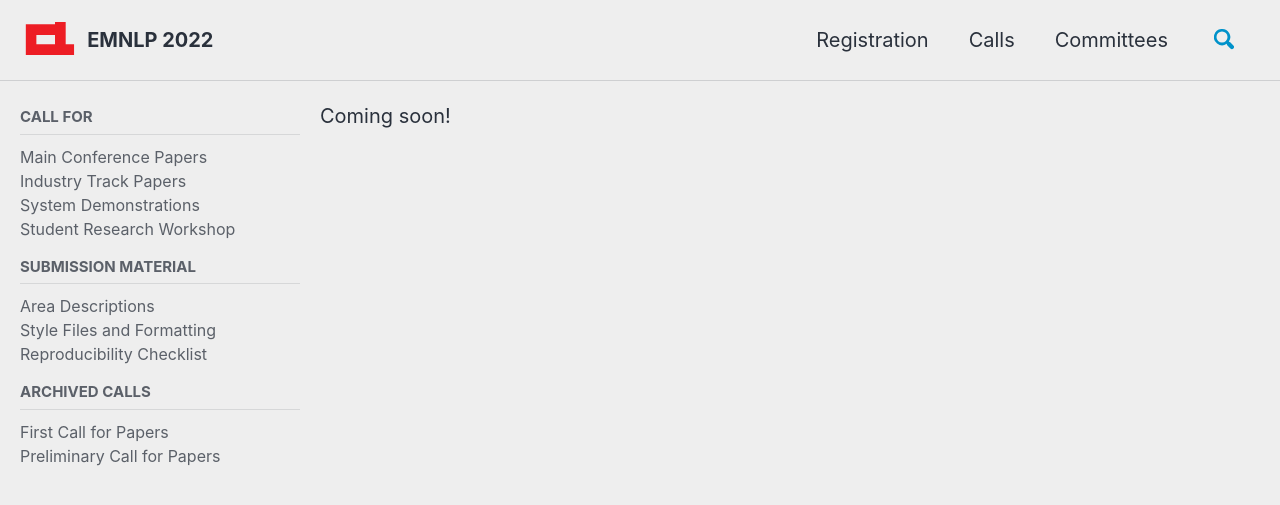
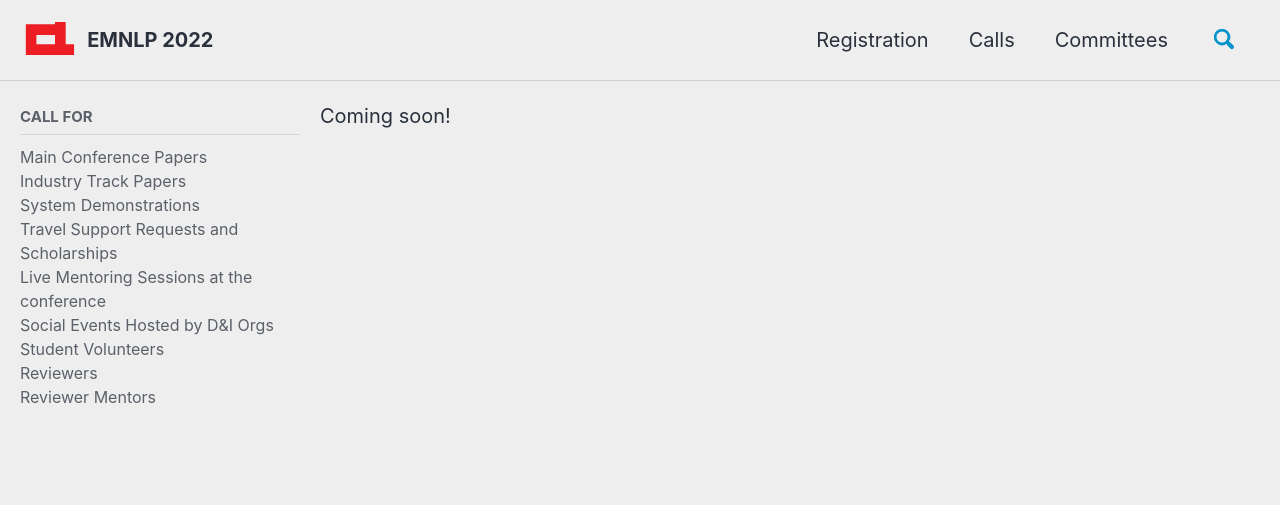
Before and after one commit to yxni98/EMNLP_2022, a Jekyll site: the page built from _pages/calls/tutorials.md, in a window 1280 px wide and 900 px high. Shown: the top 505 px of the window. Built offline with Jekyll 4.4.1, drawn with Linux system fonts in a browser that asks for light colours; cached includes are drawn as plain includes; nearby versions of some CDN libraries; comment, search, counter and statistics services are not loaded.

Commit message:
Update navigation.yml

```diff
--- a/_data/navigation.yml
+++ b/_data/navigation.yml
@@ -23,10 +23,10 @@ main:
   #  url: /sponsors/
 
   - title: "Registration"
-    url: /not_available/
+    url: /not_available
 
   - title: "Calls"
-    url: /not_available/
+    url: /calls/papers/
 
   #- title: "Ethics"
   #  url: /ethics/faq/
@@ -73,25 +73,35 @@ calls:
       - title: "Main Conference Papers"
         url: /calls/papers/
       - title: "Industry Track Papers"
-        url: /calls/industry/
+        url: /calls/cs/
       - title: "System Demonstrations"
-        url: /calls/demos/
-      - title: "Student Research Workshop"
-        url: https://naacl2021-srw.github.io/
-  - title: Submission Material
-    children:
-      - title: "Area Descriptions"
-        url: /calls/area-descriptions/
-      - title: "Style Files and Formatting"
-        url: /calls/style-and-formatting/
-      - title: "Reproducibility Checklist"
-        url: /calls/reproducibility-checklist/
-  - title: Archived calls
-    children:
-      - title: "First Call for Papers"
-        url: /calls/papers/first/
-      - title: "Preliminary Call for Papers"
-        url: /calls/papers/prelim/
+        url: /calls/cs/
+      - title: "Travel Support Requests and Scholarships"
+        url: /calls/cs/
+      - title: "Live Mentoring Sessions at the conference"
+        url: /calls/cs/
+      - title: "Social Events Hosted by D&I Orgs"
+        url: /calls/cs/
+      - title: "Student Volunteers"
+        url: /calls/cs/
+      - title: "Reviewers"
+        url: /calls/cs/
+      - title: "Reviewer Mentors"
+        url: /calls/cs/
+  #- title: Submission Material
+  #  children:
+  #    - title: "Area Descriptions"
+  #      url: /calls/area-descriptions/
+  #    - title: "Style Files and Formatting"
+  #      url: /calls/style-and-formatting/
+  #    - title: "Reproducibility Checklist"
+  #      url: /calls/reproducibility-checklist/
+  #- title: Archived calls
+  #  children:
+  #    - title: "First Call for Papers"
+  #      url: /calls/papers/first/
+  #    - title: "Preliminary Call for Papers"
+  #      url: /calls/papers/prelim/
 
 ethics:
   - title: Ethics
```
